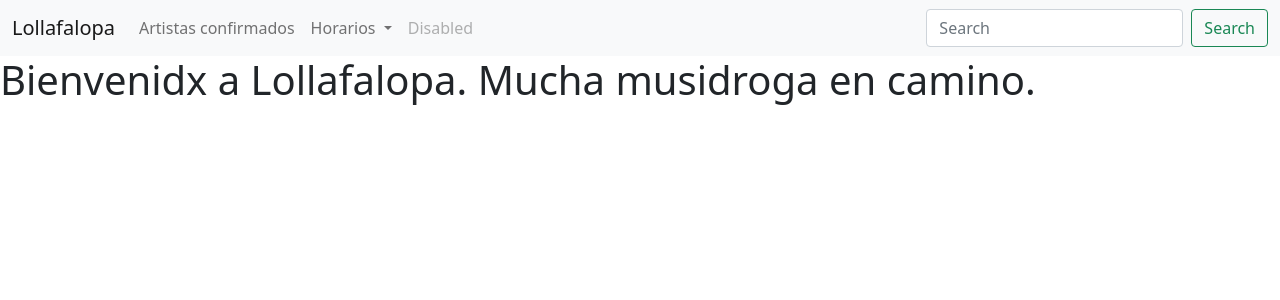
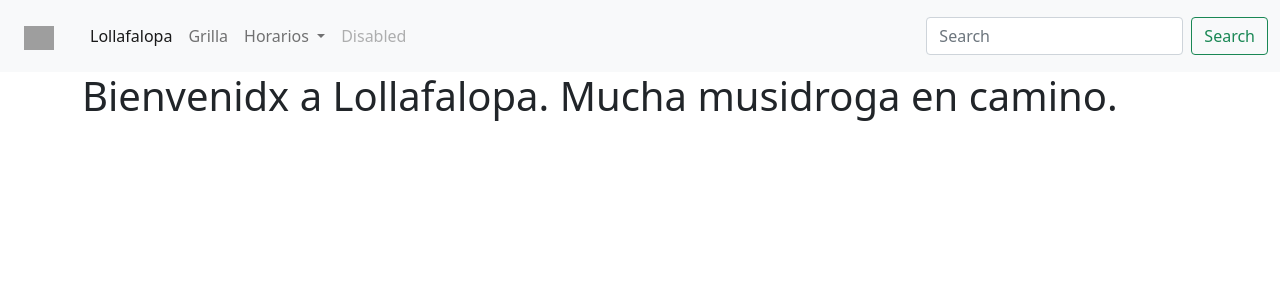
Before and after one commit to undxcim/Lollafalopa, a Flask app: page / in a window 1280 px wide. Shown: the top 300 px of the page. Run offline with Flask 2, Linux system fonts and the light colour scheme; some libraries are stand-ins or nearby versions; grey boxes are pictures that could not be loaded.

Commit message:
Actualizaciones varias

```diff
--- a/index.py
+++ b/index.py
@@ -6,9 +6,9 @@ app = Flask(__name__)
 def principal():
     return render_template('index.html')
 
-@app.route('/artistas')
-def Artistas():
-    return render_template('artistas.html')
+@app.route('/grilla')
+def Grilla():
+    return render_template('grilla.html')
 
 if __name__ == '__main__':
     app.run(debug=True, port=2022)
--- /dev/null
+++ b/static/base.css
@@ -0,0 +1,3 @@
+img{
+    margin: 0px auto;
+}
--- a/templates/artistas.html
+++ b/templates/grilla.html
@@ -1,5 +1,9 @@
 {% extends './layout.html' %}
+
+{% block title %} Grilla {% endblock %}
 
 {% block body %}
 <h1>Estos son los artistas confirmados hasta el momento.</h1>
+<img src="static/ASD.jpg" alt="Grilla 2022" height="300" width="650" >
+
 {% endblock %}
--- a/templates/index.html
+++ b/templates/index.html
@@ -1,4 +1,6 @@
 {% extends './layout.html' %}
+
+{% block title %} Lollafalopa {% endblock %}
 
 {% block body %}
 <h1>Bienvenidx a Lollafalopa. Mucha musidroga en camino.</h1>
--- a/templates/layout.html
+++ b/templates/layout.html
@@ -1,16 +1,31 @@
 <!DOCTYPE html>
 <html lang="en">
 <head>
-    <nav class="navbar navbar-expand-lg navbar-light bg-light">
+    <meta charset="UTF-8">
+    <title>{% block title %} {% endblock %}</title>
+    <link href="https://cdn.jsdelivr.net/npm/bootstrap@5.1.3/dist/css/bootstrap.min.css" rel="stylesheet" integrity="sha384-1BmE4kWBq78iYhFldvKuhfTAU6auU8tT94WrHftjDbrCEXSU1oBoqyl2QvZ6jIW3" crossorigin="anonymous">
+    <link rel="stylesheet" href="static/base.css">
+</head>
+<body>
+<nav class="navbar navbar-expand-lg navbar-light bg-light">
   <div class="container-fluid">
-    <a class="navbar-brand" href="/">Lollafalopa</a>
+    <nav class="navbar navbar-light bg-light">
+  <div class="container">
+    <a class="navbar-brand" href="/">
+      <img src="https://encrypted-tbn0.gstatic.com/images?q=tbn:ANd9GcSOifDdOIf2TLfzWrOMzjPL9qgbyweH7NOfag&usqp=CAU" alt="" width="30" height="24">
+    </a>
+  </div>
+    </nav>
     <button class="navbar-toggler" type="button" data-bs-toggle="collapse" data-bs-target="#navbarSupportedContent" aria-controls="navbarSupportedContent" aria-expanded="false" aria-label="Toggle navigation">
       <span class="navbar-toggler-icon"></span>
     </button>
     <div class="collapse navbar-collapse" id="navbarSupportedContent">
       <ul class="navbar-nav me-auto mb-2 mb-lg-0">
         <li class="nav-item">
-          <a class="nav-link" href="artistas">Artistas confirmados</a>
+          <a class="nav-link active" aria-current="page" href="/">Lollafalopa</a>
+        </li>
+        <li class="nav-item">
+          <a class="nav-link" href="grilla">Grilla</a>
         </li>
         <li class="nav-item dropdown">
           <a class="nav-link dropdown-toggle" href="#" id="navbarDropdown" role="button" data-bs-toggle="dropdown" aria-expanded="false">
@@ -20,7 +35,7 @@
             <li><a class="dropdown-item" href="#">DÍA 1</a></li>
             <li><a class="dropdown-item" href="#">DÍA 2</a></li>
             <li><hr class="dropdown-divider"></li>
-            <li><a class="dropdown-item" href="#">Something else here</a></li>
+            <li><a class="dropdown-item" href="#">Para niños</a></li>
           </ul>
         </li>
         <li class="nav-item">
@@ -34,14 +49,12 @@
     </div>
   </div>
 </nav>
-    <meta charset="UTF-8">
-    <title></title>
-    <link href="https://cdn.jsdelivr.net/npm/bootstrap@5.1.3/dist/css/bootstrap.min.css" rel="stylesheet" integrity="sha384-1BmE4kWBq78iYhFldvKuhfTAU6auU8tT94WrHftjDbrCEXSU1oBoqyl2QvZ6jIW3" crossorigin="anonymous">
-</head>
-<body>
-{% block body %}
 
-{% endblock %}
+    <div class="container">
+        {% block body %}
+
+        {% endblock %}
+    </div>
 <script src="https://cdn.jsdelivr.net/npm/@popperjs/core@2.10.2/dist/umd/popper.min.js" integrity="sha384-7+zCNj/IqJ95wo16oMtfsKbZ9ccEh31eOz1HGyDuCQ6wgnyJNSYdrPa03rtR1zdB" crossorigin="anonymous"></script>
 <script src="https://cdn.jsdelivr.net/npm/bootstrap@5.1.3/dist/js/bootstrap.min.js" integrity="sha384-QJHtvGhmr9XOIpI6YVutG+2QOK9T+ZnN4kzFN1RtK3zEFEIsxhlmWl5/YESvpZ13" crossorigin="anonymous"></script>
 </body>
```
Also changed, not shown: static/ASD.jpg (added).
